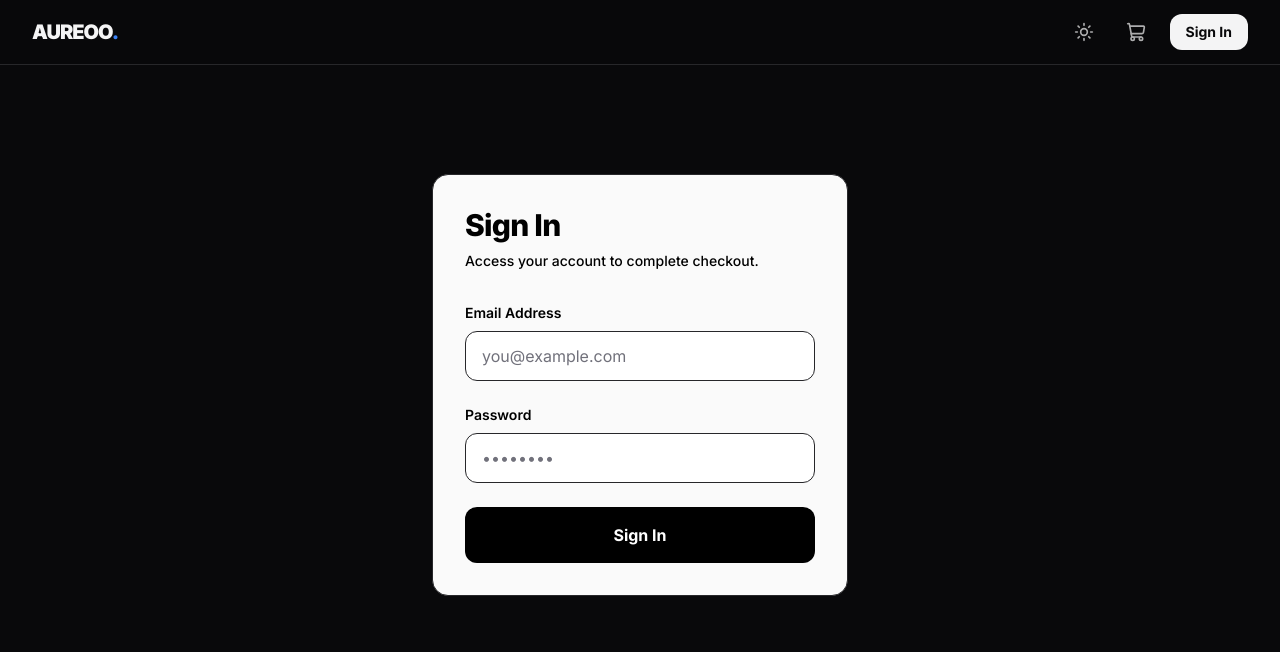
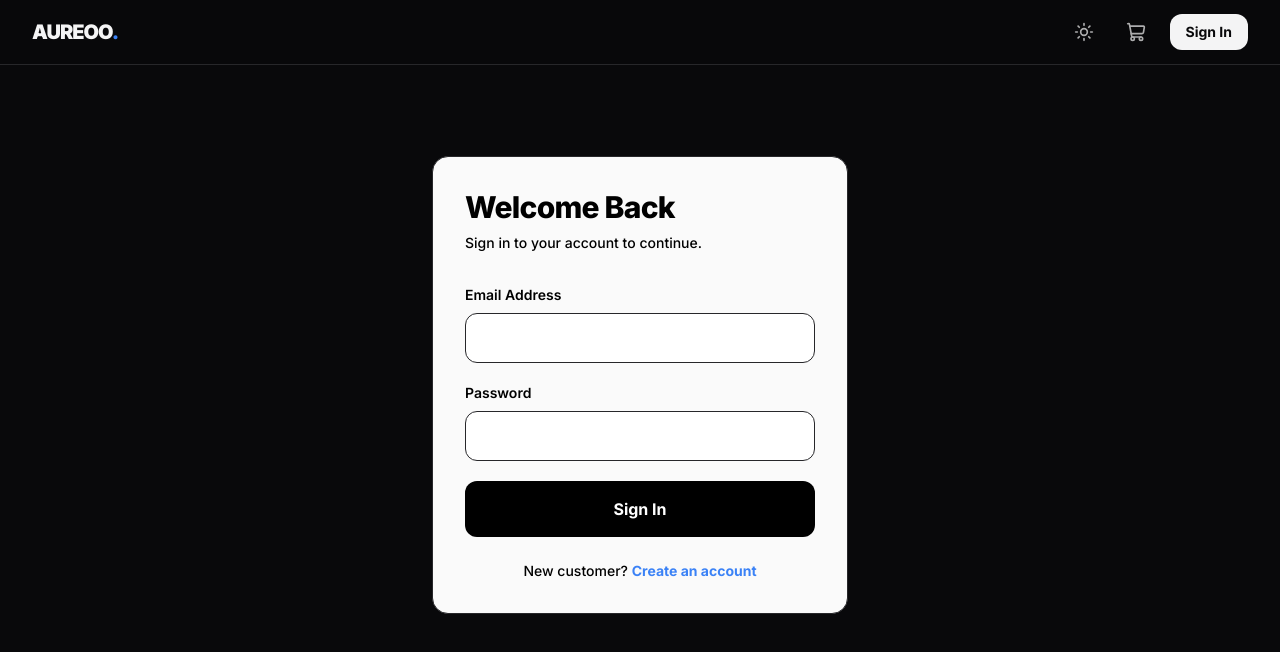
Before and after one commit to DrizzyD1717/fullecofrontend, a Next.js app: page /login in a window 1280 px wide. Shown: the top 652 px of the page. Built offline with nearby package versions, Linux system fonts and the light colour scheme.

Commit message:
fixed login and register issues

```diff
--- a/app/login/page.tsx
+++ b/app/login/page.tsx
@@ -1,13 +1,15 @@
 // src/app/login/page.tsx
 "use client";
 
-import { useState } from "react";
+import { useState, Suspense } from "react";
 import { useRouter, useSearchParams } from "next/navigation";
+import Link from "next/link";
+import axios from "axios";
 import { motion } from "framer-motion";
-import axios from "axios";
 import { useAuthStore } from "@/store/useAuthStore";
 
-export default function LoginPage() {
+// 1. Rename your main component to LoginForm (or LoginContent)
+function LoginForm() {
   const router = useRouter();
   const searchParams = useSearchParams();
   const redirect = searchParams.get("redirect") || "/";
@@ -23,7 +25,6 @@ export default function LoginPage() {
     e.preventDefault();
     setError("");
     setLoading(true);
-
     try {
       const { data } = await axios.post(
         `${process.env.NEXT_PUBLIC_API_URL}/api/users/login`,
@@ -42,22 +43,21 @@ export default function LoginPage() {
   };
 
   return (
-    <main className="mx-auto flex min-h-[80vh] max-w-md flex-col justify-center px-4 py-12">
     <div className="rounded-2xl border border-[var(--border)] bg-zinc-50 p-8 dark:bg-[#121214]">
       <h1 className="mb-2 text-3xl font-extrabold tracking-tight text-black dark:text-white">
-          Sign In
+        Welcome Back
       </h1>
       <p className="mb-8 text-sm font-medium text-black dark:text-zinc-400">
-          Access your account to complete checkout.
+        Sign in to your account to continue.
       </p>
 
       {error && (
-          <div className="mb-6 rounded-xl bg-red-500/10 border border-red-500/30 p-4 text-sm font-semibold text-red-600 dark:text-red-400">
+        <div className="mb-6 rounded-xl border border-red-500/30 bg-red-500/10 p-4 text-sm font-semibold text-red-600 dark:text-red-400">
           {error}
         </div>
       )}
 
-        <form onSubmit={submitHandler} className="space-y-6">
+      <form onSubmit={submitHandler} className="space-y-5">
         <div>
           <label className="mb-2 block text-sm font-semibold text-black dark:text-zinc-300">
             Email Address
@@ -67,7 +67,6 @@ export default function LoginPage() {
             required
             value={email}
             onChange={(e) => setEmail(e.target.value)}
-              placeholder="you@example.com"
             className="block w-full rounded-xl border border-[var(--border)] bg-white dark:bg-zinc-800/50 px-4 py-3 text-black dark:text-white placeholder:text-zinc-500 outline-none focus:border-[var(--accent)] focus:ring-1 focus:ring-[var(--accent)] transition-all"
           />
         </div>
@@ -81,7 +80,6 @@ export default function LoginPage() {
             required
             value={password}
             onChange={(e) => setPassword(e.target.value)}
-              placeholder="••••••••"
             className="block w-full rounded-xl border border-[var(--border)] bg-white dark:bg-zinc-800/50 px-4 py-3 text-black dark:text-white placeholder:text-zinc-500 outline-none focus:border-[var(--accent)] focus:ring-1 focus:ring-[var(--accent)] transition-all"
           />
         </div>
@@ -96,7 +94,29 @@ export default function LoginPage() {
           {loading ? "Signing In..." : "Sign In"}
         </motion.button>
       </form>
+
+      <p className="mt-6 text-center text-sm font-medium text-black dark:text-zinc-400">
+        New customer?{" "}
+        <Link
+          href={`/register?redirect=${redirect}`}
+          className="font-bold text-[var(--accent)] hover:underline"
+        >
+          Create an account
+        </Link>
+      </p>
     </div>
+  );
+}
+
+// 2. Export a default component that wraps the LoginForm in Suspense
+export default function LoginPage() {
+  return (
+    <main className="mx-auto flex min-h-[80vh] max-w-md flex-col justify-center px-4 py-12">
+      <Suspense
+        fallback={<div className="text-center font-bold">Loading...</div>}
+      >
+        <LoginForm />
+      </Suspense>
     </main>
   );
 }
--- a/app/register/page.tsx
+++ b/app/register/page.tsx
@@ -1,14 +1,14 @@
 // src/app/register/page.tsx
 "use client";
 
-import { useState } from "react";
+import { useState, Suspense } from "react";
 import { useRouter, useSearchParams } from "next/navigation";
 import Link from "next/link";
 import { motion } from "framer-motion";
 import axios from "axios";
 import { useAuthStore } from "@/store/useAuthStore";
 
-export default function RegisterPage() {
+function RegisterForm() {
   const router = useRouter();
   const searchParams = useSearchParams();
   const redirect = searchParams.get("redirect") || "/";
@@ -51,7 +51,6 @@ export default function RegisterPage() {
   };
 
   return (
-    <main className="mx-auto flex min-h-[80vh] max-w-md flex-col justify-center px-4 py-12">
     <div className="rounded-2xl border border-[var(--border)] bg-zinc-50 p-8 dark:bg-[#121214]">
       <h1 className="mb-2 text-3xl font-extrabold tracking-tight text-black dark:text-white">
         Create Account
@@ -144,6 +143,21 @@ export default function RegisterPage() {
         </Link>
       </p>
     </div>
+  );
+}
+
+export default function RegisterPage() {
+  return (
+    <main className="mx-auto flex min-h-[80vh] max-w-md flex-col justify-center px-4 py-12">
+      <Suspense
+        fallback={
+          <div className="text-center font-bold text-zinc-500">
+            Loading registration...
+          </div>
+        }
+      >
+        <RegisterForm />
+      </Suspense>
     </main>
   );
 }
```
Lines whose indentation alone changed are shown as unchanged.
